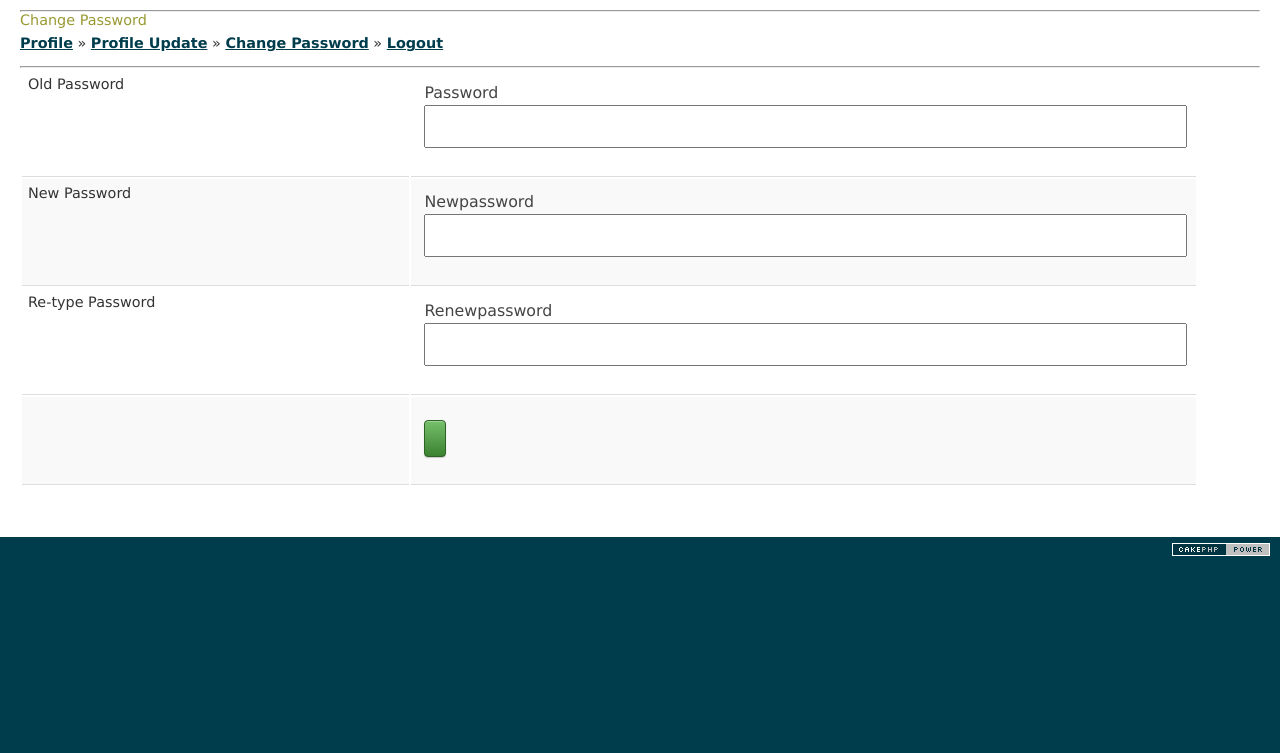
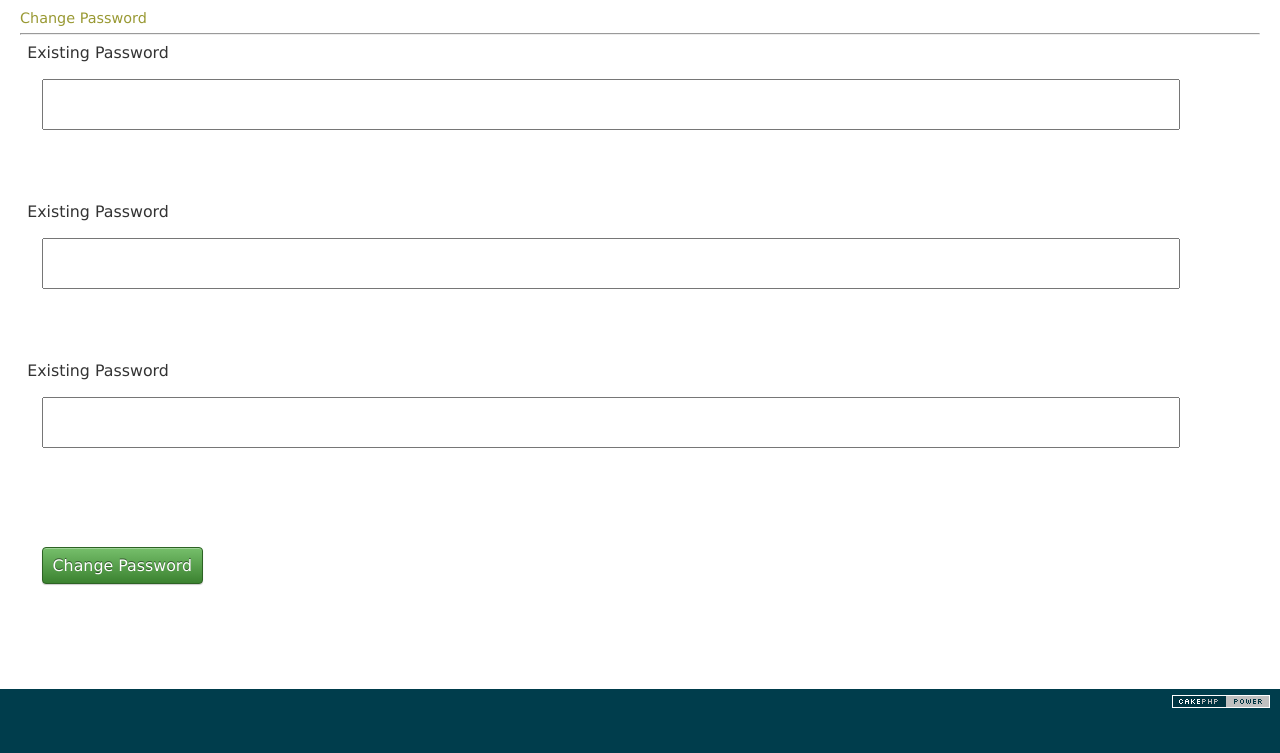
Before and after one commit to shahariaazam/cakephp-quick-start, a CakePHP app: the page made by app/View/Users/change_password.ctp in a window 1280 px wide. Shown: the part 47-800 px from the top of the page. Run offline with PHP 8.4 and a stand-in for CakePHP, Linux system fonts and the light colour scheme; the template is opened without the code that fills it, so the values that code supplies are empty; form fields are guessed from the names that the template uses; some libraries are stand-ins or nearby versions.

Commit message:
Change password form design update with bootstrap

```diff
--- a/app/View/Users/change_password.ctp
+++ b/app/View/Users/change_password.ctp
@@ -1,27 +1,28 @@
-<?php echo $this->Session->flash();?>
-<hr>
 <h4>Change Password</h4>
-<p>
-    <?php echo $this->Html->link('Profile', array('controller'=>'Profiles', 'action'=>'index'));?> &raquo; <?php echo $this->Html->link('Profile Update', array('controller'=>'Profiles', 'action'=>'edit'));?> &raquo; <?php echo $this->Html->link('Change Password', array('controller'=>'Users', 'action'=>'changePassword'));?> &raquo; <?php echo $this->Html->link('Logout', array('controller'=>'Users', 'action'=>'logout'));?>
-</p>
     <hr>
-    <?php echo $this->Form->create('Users');?>
-<table>
-    <tr>
-        <td>Old Password</td>
-        <td><?php echo $this->Form->input('password');?></td>
-    </tr>
-    <tr>
-        <td>New Password</td>
-        <td><?php echo $this->Form->input('newpassword', array('type'=>'password'));?></td>
-    </tr>
-    <tr>
-        <td>Re-type Password</td>
-        <td><?php echo $this->Form->input('renewpassword', array('type'=>'password'));?></td>
-    </tr>
-    <tr>
-        <td></td>
-        <td><?php echo $this->Form->submit();?></td>
-    </tr>
-</table>
-    <?php echo $this->Form->end();?>
+<?php echo $this->Form->create('User', array('class'=>'form-horizontal', 'role'=>'form'));?>
+<div class="form-group">
+    <label for="username" class="col-lg-2 control-label">Existing Password</label>
+    <div class="col-lg-4">
+        <?php echo $this->Form->input('password', array('div'=>false, 'label'=>false, 'class'=>'form-control'));?>
+    </div>
+</div>
+<div class="form-group">
+    <label for="username" class="col-lg-2 control-label">Existing Password</label>
+    <div class="col-lg-4">
+        <?php echo $this->Form->input('newpassword', array('div'=>false, 'label'=>false, 'class'=>'form-control'));?>
+    </div>
+</div>
+<div class="form-group">
+    <label for="username" class="col-lg-2 control-label">Existing Password</label>
+    <div class="col-lg-4">
+        <?php echo $this->Form->input('renewpassword', array('div'=>false, 'label'=>false, 'class'=>'form-control'));?>
+    </div>
+</div>
+<div class="form-group">
+    <label for="login" class="col-lg-2 control-label"></label>
+    <div class="col-lg-4">
+        <?php echo $this->Form->submit('Change Password', array('div'=>false, 'label'=>false, 'class'=>'btn btn-default'));?>
+    </div>
+</div>
+<?php echo $this->Form->end();?>
```
